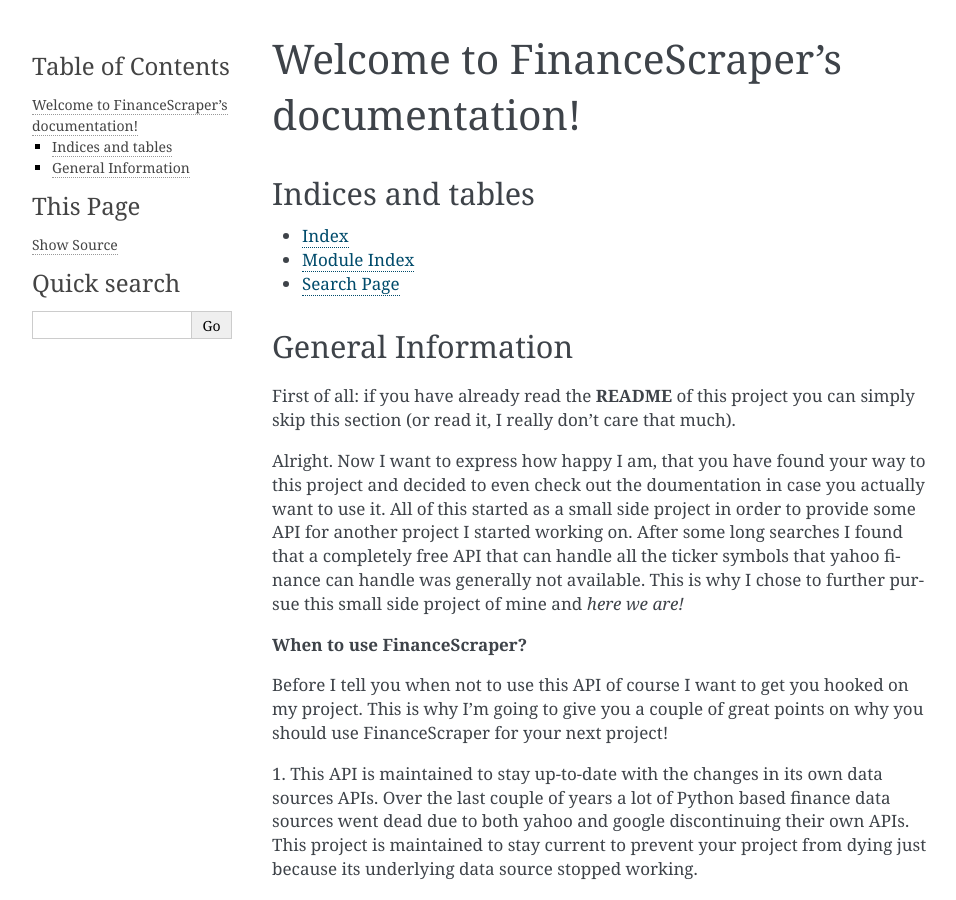
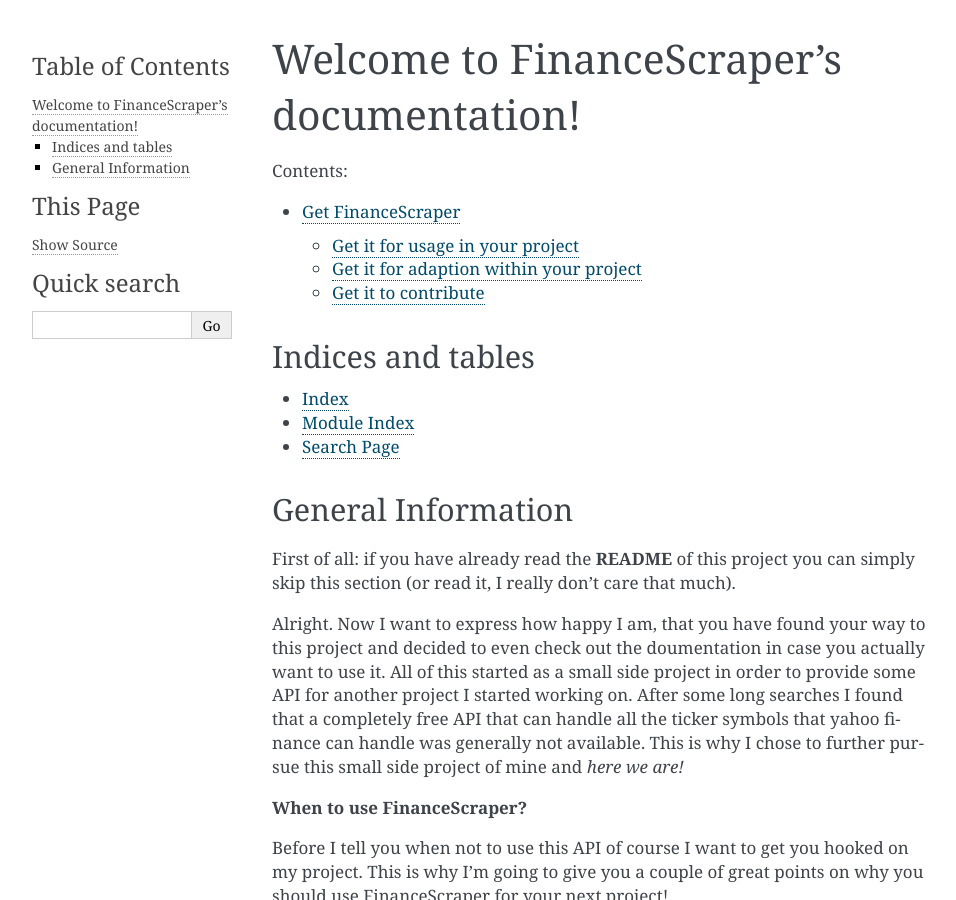
Before and after one commit to LukasBudach/FinanceScraper, a Sphinx documentation site: the page built from docs/index.rst, in a window 1280 px wide and 900 px high. Shown: the whole window, without its empty margins (148-1104 px from the left). Built offline with Sphinx 7.4.7, drawn with Linux system fonts in a browser that asks for light colours; some of the changed lines change nothing that is shown.

Commit message:
add an install guide to the documentation

```diff
--- a/docs/index.rst
+++ b/docs/index.rst
@@ -10,6 +10,7 @@
    :maxdepth: 2
    :caption: Contents:
 
+   install
 
 
 Indices and tables
--- /dev/null
+++ b/docs/install.rst
@@ -0,0 +1,61 @@
+======================
+Get FinanceScraper
+======================
+
+There are a couple of ways that you can use to install FinanceScraper for your
+own usage. They can basically be divided by what you plan on doing with the
+project.
+
+Get it for usage in your project
+------------------------------
+If you simply want to use the FinanceScraper in your own project to fetch
+financial data you can simply use the version provided by pip.
+
+.. code-block:: Terminfo
+
+  pip install FinanceScraper
+
+Afterwards you can import it like you would with any other python module.
+
+.. code-block:: Python
+
+  import financescraper
+
+
+This is going to be the most recent stable version of the FinanceScraper API.
+It is **recommended to use this** if you just want to use the API, as it is the
+easiest and safest way to get the project.
+
+Get it for adaption within your project
+---------------------------------
+If you like the basic capabilities of this API, but are missing that one very
+specific thing that you need for usage in your own project, you should think
+about cloning the repository containing this project.
+
+.. code-block:: Terminfo
+
+  git clone https://github.com/LukasBudach/FinanceScraper.git
+
+This way you can make your adaptions to the API and use your local version for
+your own project. If your project is growing bigger and you need to distribute
+your own version of FinanceScraper you might want to consider to *fork* the
+project on GitHub.
+
+Get it to contribute
+--------------------
+If you can think of changes that could/should be made to this project you are
+more than welcome to contribute! If you can improve the functionality or the
+way the user interacts with this API I would be more than happy to take your
+suggestions via *Issue on GitHub*. Going even further you can also *fork* this
+project on GitHub and put in a pull-request with your changes to get them on
+the main project and distributed via pip.
+
+If you want your contributions to be merged into the main projects master
+please make sure to meet the coding standards (TODO: Add coding standards to
+project documentation) as well as keep the branch to be merged up-to-date with
+the FinanceScraper master. *I will not be resolving your merge confilct, but
+will reject pull-requests that result in such!*
+
+**The more people use and contribute to this project, the better it gets, so
+just go fir it if you see room to improve! Tell me about it or just do it
+yourself and contribute to an awesome finance API!**
```
Also changed, not shown: 1 other file.
